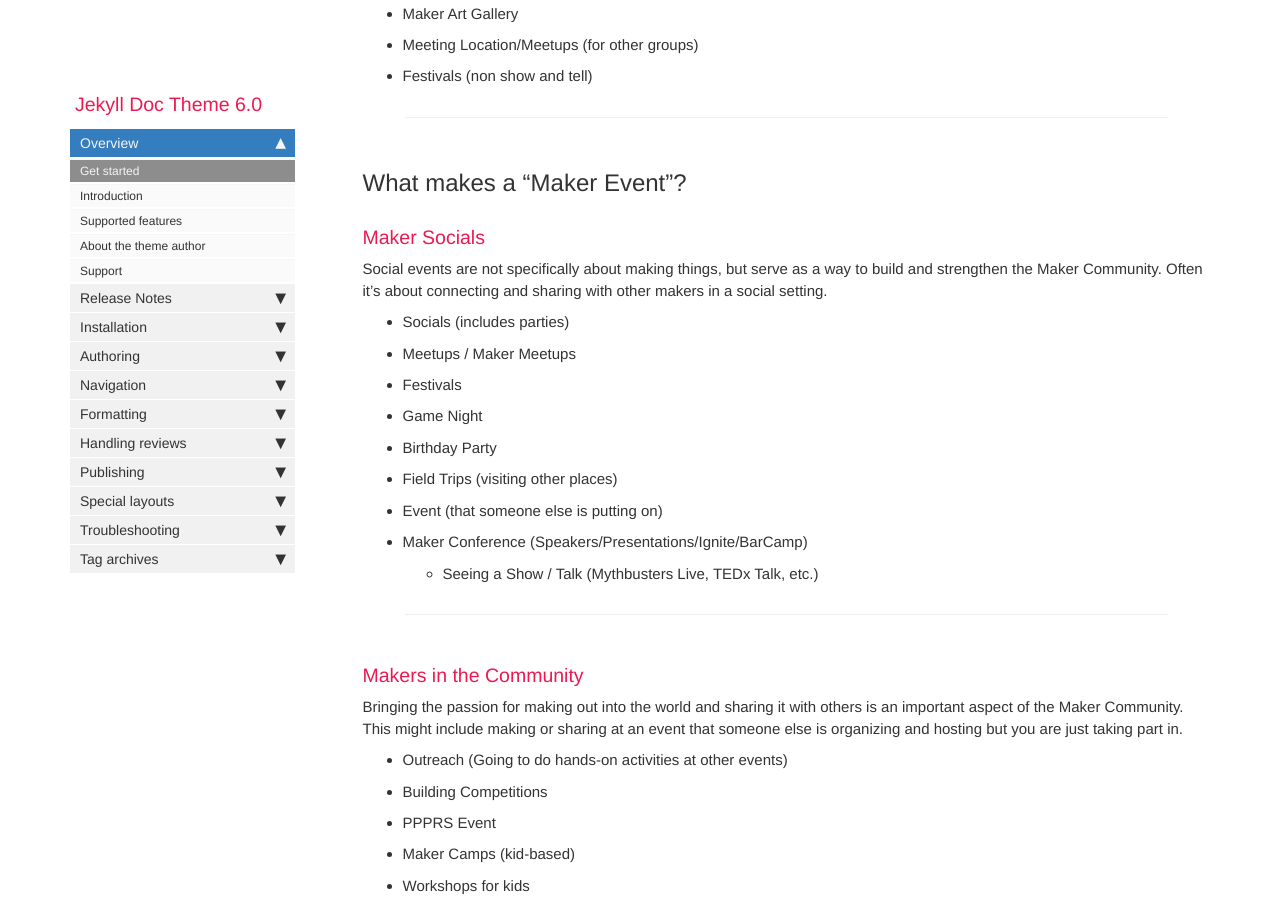
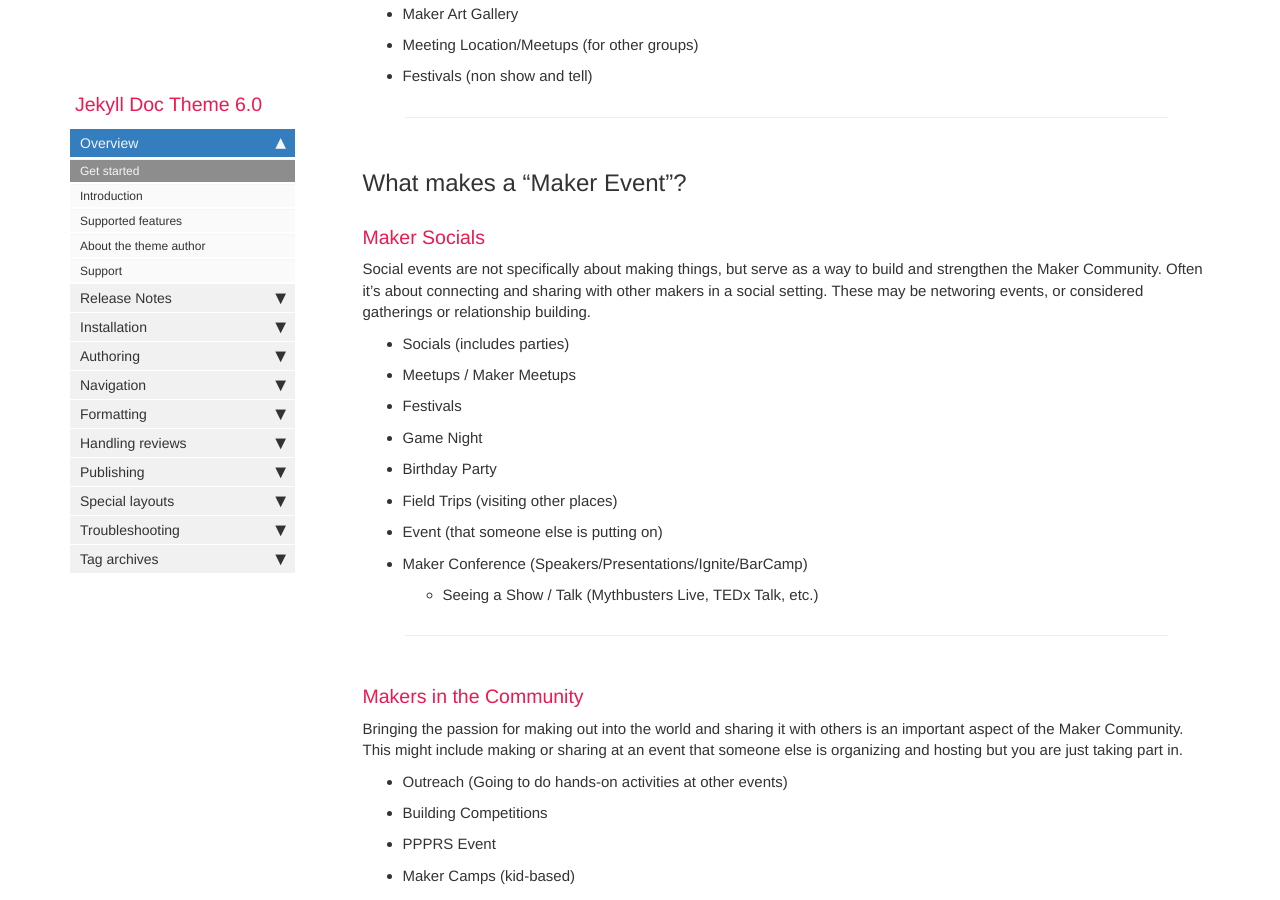
Before and after one commit to raster/nom, a Jekyll site: the page built from index.md, in a window 1280 px wide and 900 px high, scrolled down 741 px. Built offline with Jekyll 4.4.1, drawn with Linux system fonts in a browser that asks for light colours; comment, search, counter and statistics services are not loaded.

Commit message:
Added Dan's note on "social"

```diff
--- a/index.md
+++ b/index.md
@@ -27,7 +27,7 @@ summary: This is a start.
 
 ### Maker Socials
 
-Social events are not specifically about making things, but serve as a way to build and strengthen the Maker Community. Often it's about connecting and sharing with other makers in a social setting.
+Social events are not specifically about making things, but serve as a way to build and strengthen the Maker Community. Often it's about connecting and sharing with other makers in a social setting. These may be networing events, or considered gatherings or relationship building.
 
 * Socials (includes parties)
 * Meetups / Maker Meetups
```
Also changed, not shown: Gemfile.lock.
